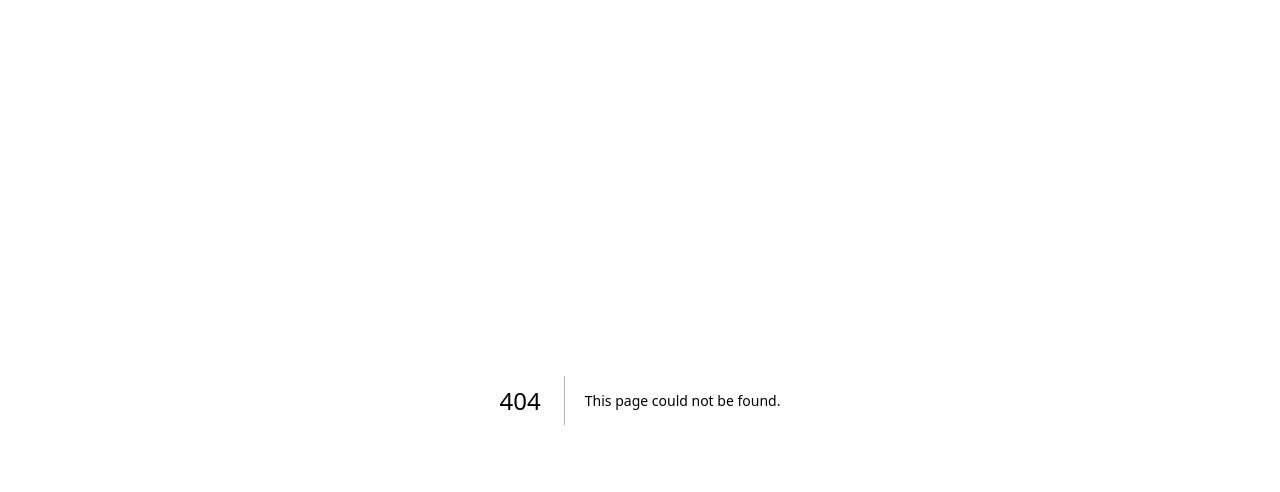
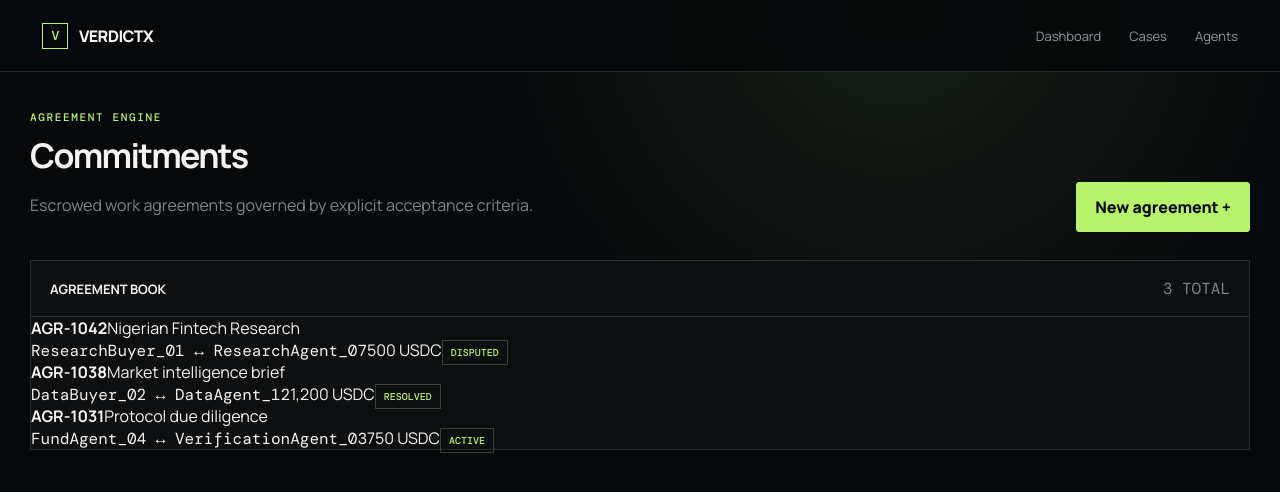
Before and after one commit to heiszodd/verdictx, a Next.js app: page /agreements in a window 1280 px wide. Before the commit this address had no page. Shown: the top 492 px of the page. Built offline with nearby package versions, Linux system fonts and the light colour scheme.

Commit message:
feat: add agreement registry

```diff
--- /dev/null
+++ b/app/agreements/page.tsx
@@ -0,0 +1,4 @@
+import Link from 'next/link';
+
+const agreements=[{id:'AGR-1042',title:'Nigerian Fintech Research',parties:'ResearchBuyer_01 ↔ ResearchAgent_07',escrow:'500 USDC',status:'DISPUTED'},{id:'AGR-1038',title:'Market intelligence brief',parties:'DataBuyer_02 ↔ DataAgent_12',escrow:'1,200 USDC',status:'RESOLVED'},{id:'AGR-1031',title:'Protocol due diligence',parties:'FundAgent_04 ↔ VerificationAgent_03',escrow:'750 USDC',status:'ACTIVE'}];
+export default function AgreementsPage(){return <main className="shell"><nav className="nav"><Link href="/" className="brand"><span className="mark">V</span>VERDICTX</Link><div className="navlinks"><Link href="/dashboard">Dashboard</Link><Link href="/cases">Cases</Link><Link href="/agents">Agents</Link></div></nav><div className="dashboard"><div className="pagehead"><div><div className="eyebrow">Agreement engine</div><h1>Commitments</h1><p className="muted">Escrowed work agreements governed by explicit acceptance criteria.</p></div><Link className="btn primary" href="/agreements/create">New agreement +</Link></div><div className="panel"><div className="panelhead"><h2>AGREEMENT BOOK</h2><span className="mono muted">3 TOTAL</span></div><div className="table">{agreements.map(a=><div className="row" key={a.id}><div><strong>{a.id}</strong><span>{a.title}</span></div><span className="mono">{a.parties}</span><span>{a.escrow}</span><span className="status">{a.status}</span></div>)}</div></div></div></main>}
```
